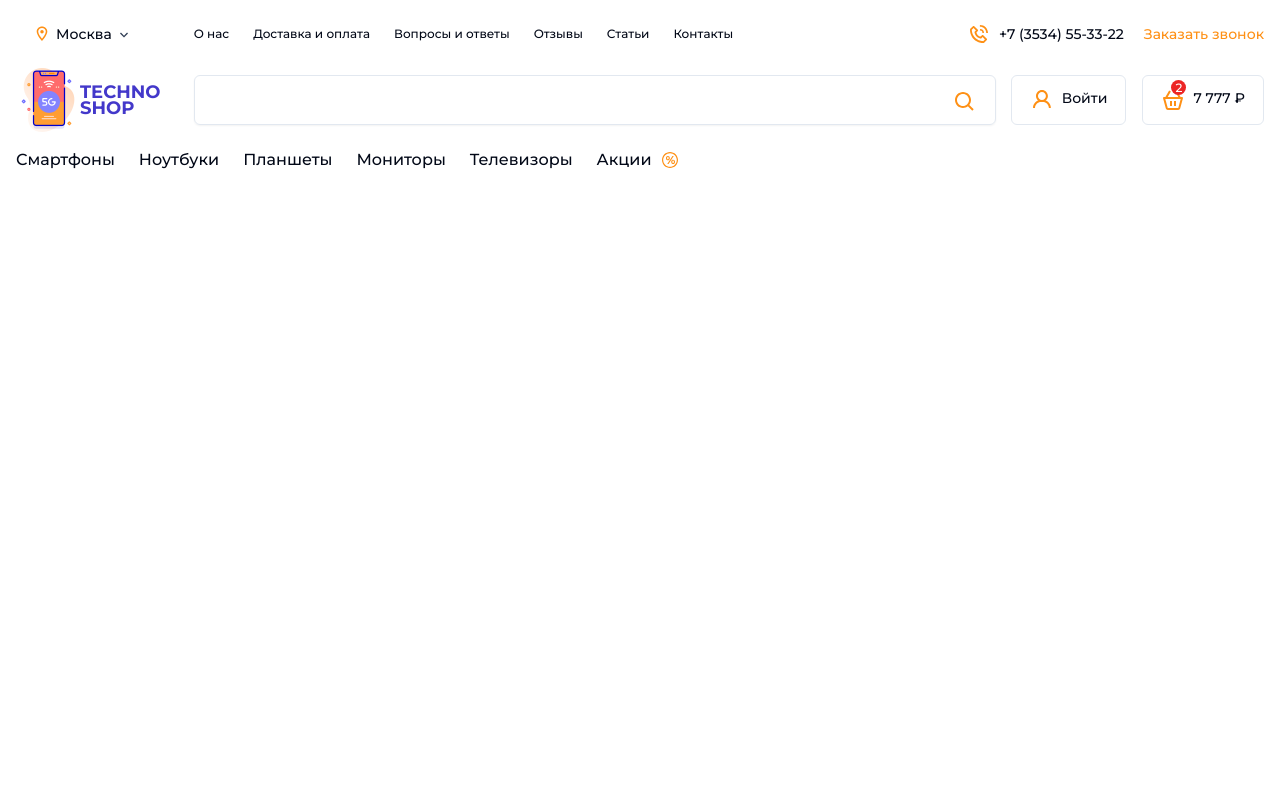
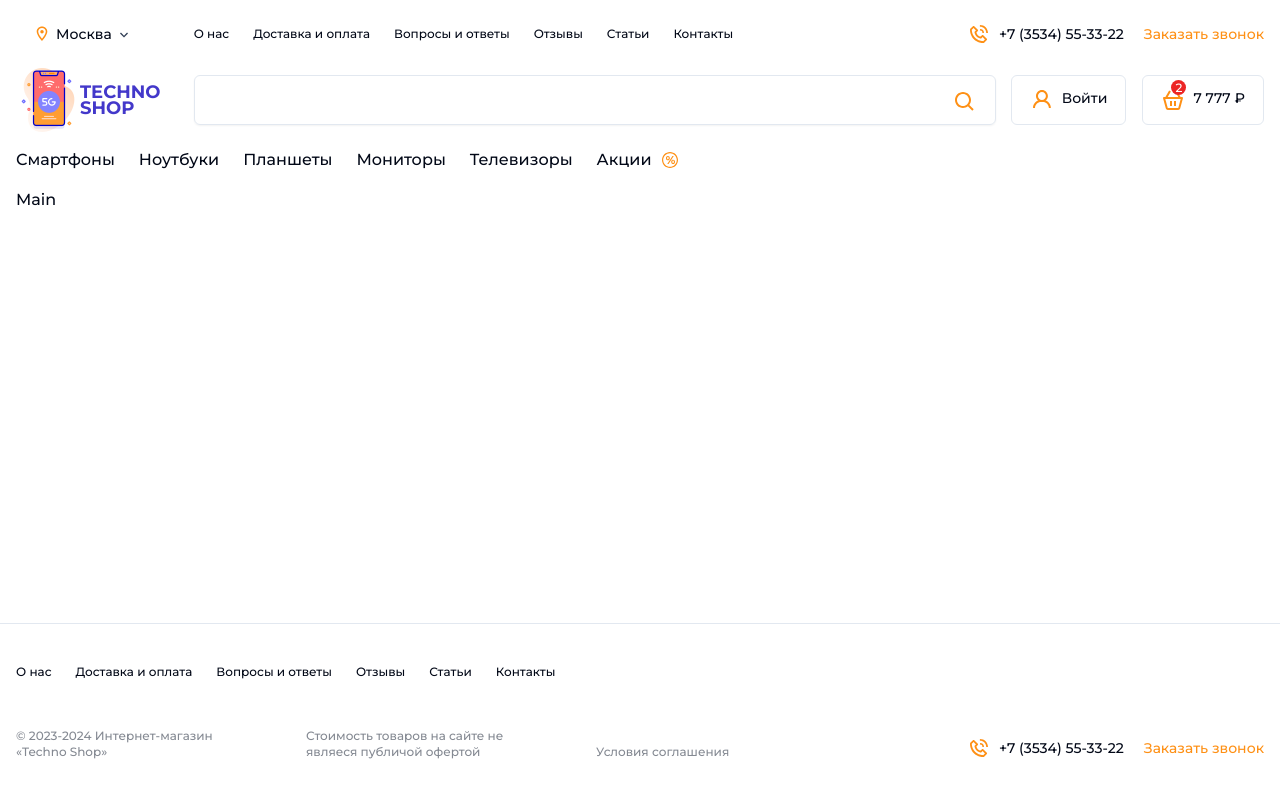
Before and after one commit to Dmitriifd/react-techno-shop, a React (Vite) app: page / in a window 1280 px wide. Built offline with nearby package versions, Linux system fonts and the light colour scheme.

Commit message:
feat: верстка footer

```diff
--- a/src/App.tsx
+++ b/src/App.tsx
@@ -1,11 +1,16 @@
+import { Footer } from '@components/footer';
 import { Header } from '@components/header';
 import { MobileNav } from '@components/MobileNav';
 
 const App = () => {
   return (
-    <div>
+    <div className="flex flex-col min-h-full">
       <Header />
       <MobileNav />
+      <main className="flex-auto">
+        <div className="container">Main</div>
+      </main>
+      <Footer />
     </div>
   );
 };
--- a/src/components/MobileNav.tsx
+++ b/src/components/MobileNav.tsx
@@ -2,7 +2,7 @@ import { mobileNavLink } from '@mock/data';
 
 const MobileNav = () => {
   return (
-    <nav className="fixed bottom-0 left-0 right-0 z-99 shadow-[0px_0px_11px_0px_rgba(0,0,0,0.14)] block md:hidden h-[60px] px-4">
+    <nav className="fixed bottom-0 left-0 right-0 z-99 shadow-[0px_0px_11px_0px_rgba(0,0,0,0.14)] block md:hidden h-[60px] px-4 bg-white">
       <ul className="flex items-center justify-between">
         {mobileNavLink.map(({ id, title, ulr, icon }) => (
           <li key={id}>
--- a/src/components/PhoneCallLink.tsx
+++ b/src/components/PhoneCallLink.tsx
@@ -1,8 +1,8 @@
 import PhoneIcon from '@assets/icons/phone.svg?react';
 
-const PhoneCallLink = () => {
+const PhoneCallLink = ({ className }: { className: string }) => {
   return (
-    <ul className="hidden md:flex gap-5 ml-auto">
+    <ul className={className}>
       <li>
         <a className="group transition-transform flex items-center gap-2 text-sm" href="tel:+73534553322">
           <PhoneIcon className="group-hover:scale-[1.1] duration-300" />
--- /dev/null
+++ b/src/components/footer/Footer.tsx
@@ -0,0 +1,26 @@
+import { HeaderNav } from '@components/header/HeaderNav';
+import { PhoneCallLink } from '@components/PhoneCallLink';
+
+const Footer = () => {
+  return (
+    <footer className="border-t pt-10 pb-24 md:pb-10">
+      <div className="container flex flex-col md:gap-y-12">
+        <HeaderNav />
+        <div className="flex mt-8 pt-8 border-t gap-y-10 flex-col md:border-t-0 md:pt-0 md:mt-0  md:gap-y-0 md:flex-row md:justify-between md:items-end">
+          <div className=" flex flex-col gap-y-6 md:flex-row md:gap-10 lg:items-end">
+            <p className="md:max-w-[170px] text-xs text-[#848992] lg:max-w-[250px]">
+              © 2023-2024 Интернет-магазин «Techno Shop»
+            </p>
+            <p className="md:max-w-[170px] text-xs text-[#848992] lg:max-w-[250px]">
+              Стоимость товаров на сайте не являеся публичой офертой
+            </p>
+            <p className="text-xs text-[#848992]">Условия соглашения</p>
+          </div>
+          <PhoneCallLink className="flex flex-row gap-2 md:flex-col lg:flex-row lg:gap-5" />
+        </div>
+      </div>
+    </footer>
+  );
+};
+
+export { Footer };
--- /dev/null
+++ b/src/components/footer/index.ts
@@ -0,0 +1 @@
+export { Footer } from './Footer';
--- a/src/components/header/HeaderNav.tsx
+++ b/src/components/header/HeaderNav.tsx
@@ -2,7 +2,7 @@ import { topNavLink } from '@mock/data';
 
 const HeaderNav = () => {
   return (
-    <ul className="hidden lg:flex gap-6 text-xs pl-[46px]">
+    <ul className="flex gap-6 text-xs flex-wrap">
       {topNavLink.map(({ id, title, ulr }) => (
         <li key={id}>
           <a href={ulr} className="transition-colors hover:text-accent-base">
--- a/src/components/header/HeaderTop.tsx
+++ b/src/components/header/HeaderTop.tsx
@@ -16,8 +16,10 @@ const HeaderTop = () => {
         <span>Москва</span>
         <ArrowIcon />
       </Button>
-      <HeaderNav />
-      <PhoneCallLink />
+      <div className="hidden lg:block pl-[46px]">
+        <HeaderNav />
+      </div>
+      <PhoneCallLink className="hidden md:flex gap-5 ml-auto" />
     </nav>
   );
 };
--- a/src/index.css
+++ b/src/index.css
@@ -36,6 +36,10 @@
   }
   html {
     font-weight: 500;
+    height: 100%;
+  }
+  body, #root {
+    height: 100%;
   }
   .dark {
     --background: 222.2 84% 4.9%;
```
